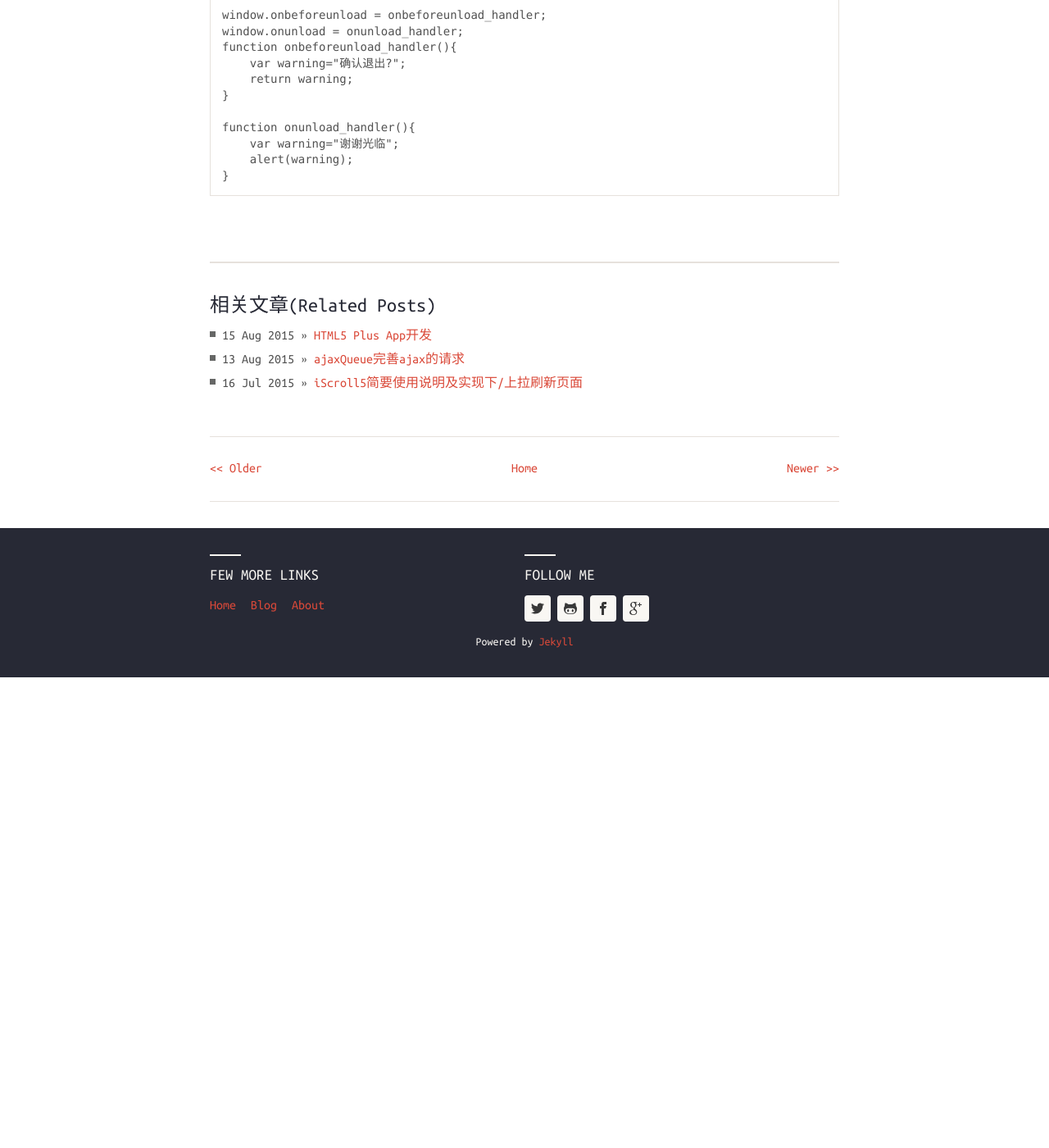
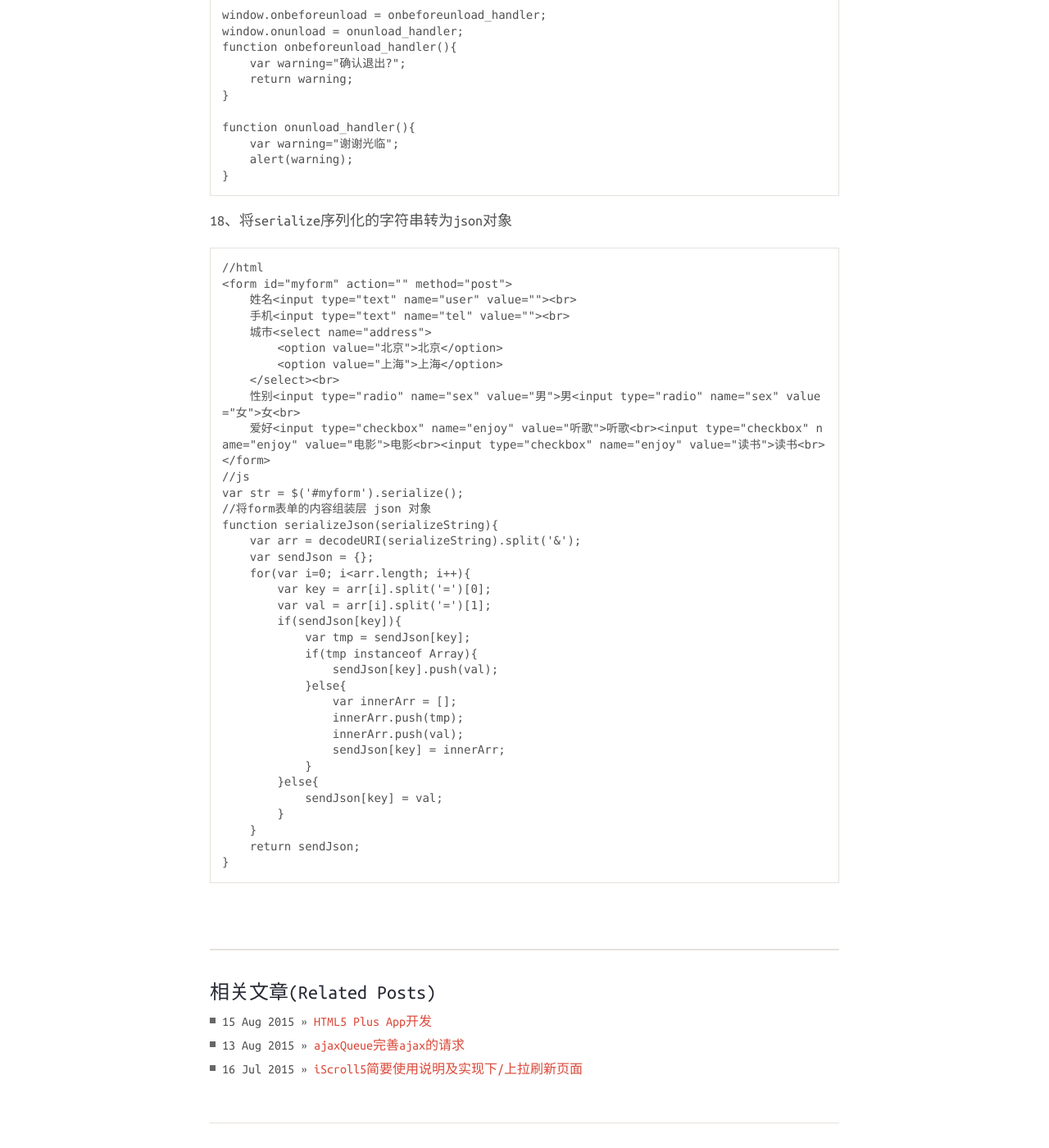
Before and after one commit to CooLNuanfeng/coolnuanfeng.github.com, a Jekyll site: the page built from _posts/2014-11-17-javascript-fn.md, in a window 1280 px wide and 1400 px high, scrolled down 21113 px. Shown: the whole window at 82% size. Built offline with Jekyll 4.4.1, drawn with Linux system fonts in a browser that asks for light colours; before the commit the page ends 21939 px from its top, so only the background shows below that.

Commit message:
add javascript-fn

```diff
--- a/_posts/2014-11-17-javascript-fn.md
+++ b/_posts/2014-11-17-javascript-fn.md
@@ -1023,3 +1023,43 @@ permalink: javascript-fn
         var warning="谢谢光临";
         alert(warning);
     }
+
+
+18、将serialize序列化的字符串转为json对象
+
+    //html
+    <form id="myform" action="" method="post">
+        姓名<input type="text" name="user" value=""><br>
+        手机<input type="text" name="tel" value=""><br>
+        城市<select name="address">
+            <option value="北京">北京</option>
+            <option value="上海">上海</option>
+        </select><br>
+        性别<input type="radio" name="sex" value="男">男<input type="radio" name="sex" value="女">女<br>
+        爱好<input type="checkbox" name="enjoy" value="听歌">听歌<br><input type="checkbox" name="enjoy" value="电影">电影<br><input type="checkbox" name="enjoy" value="读书">读书<br>
+    </form>
+    //js
+    var str = $('#myform').serialize();
+    //将form表单的内容组装层 json 对象
+    function serializeJson(serializeString){
+        var arr = decodeURI(serializeString).split('&');
+        var sendJson = {};
+        for(var i=0; i<arr.length; i++){
+            var key = arr[i].split('=')[0];
+            var val = arr[i].split('=')[1];
+            if(sendJson[key]){
+                var tmp = sendJson[key];
+                if(tmp instanceof Array){
+                    sendJson[key].push(val);
+                }else{
+                    var innerArr = [];
+                    innerArr.push(tmp);
+                    innerArr.push(val);
+                    sendJson[key] = innerArr;
+                }
+            }else{
+                sendJson[key] = val;
+            }
+        }
+        return sendJson;
+    }
```
